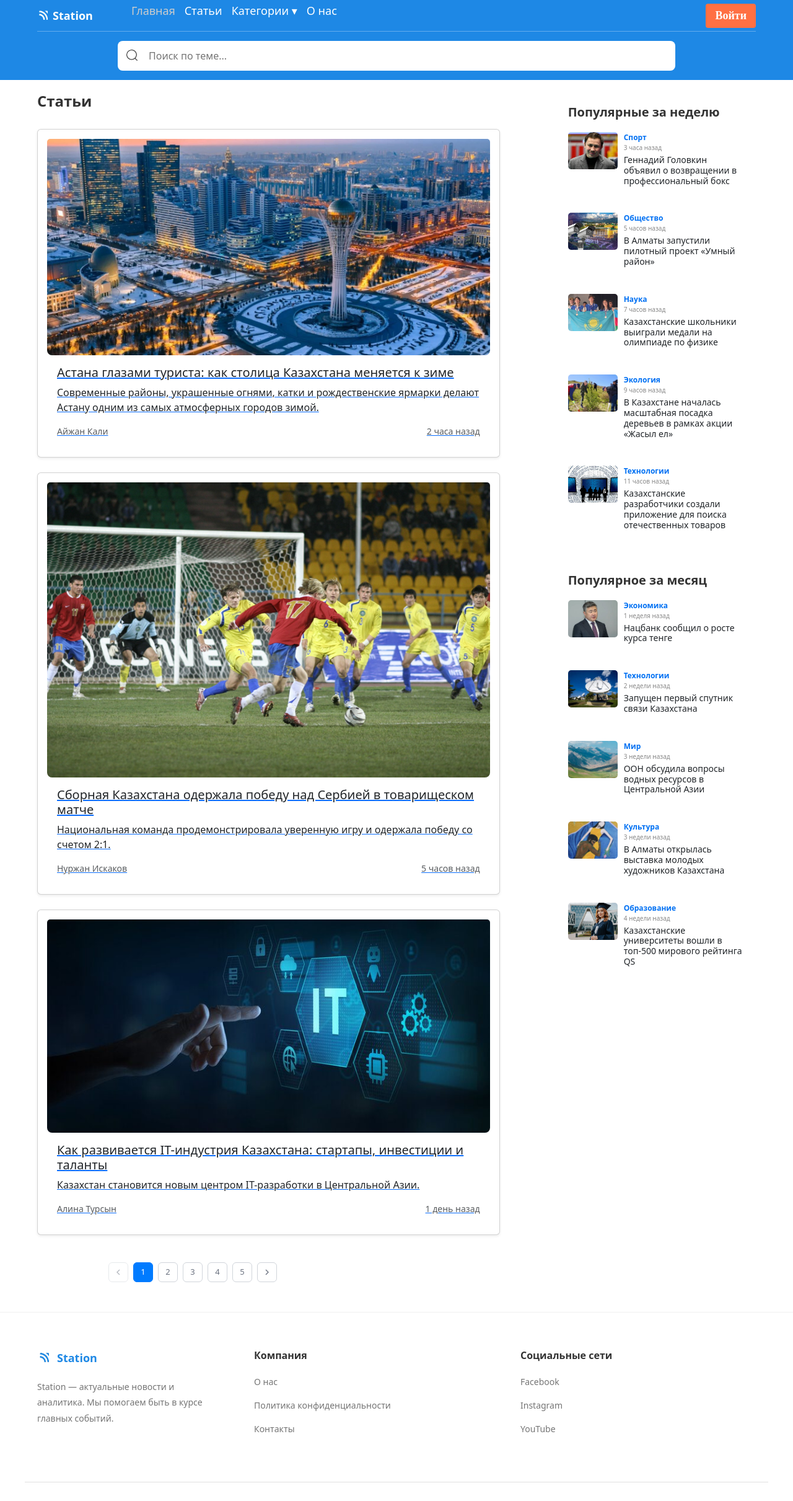
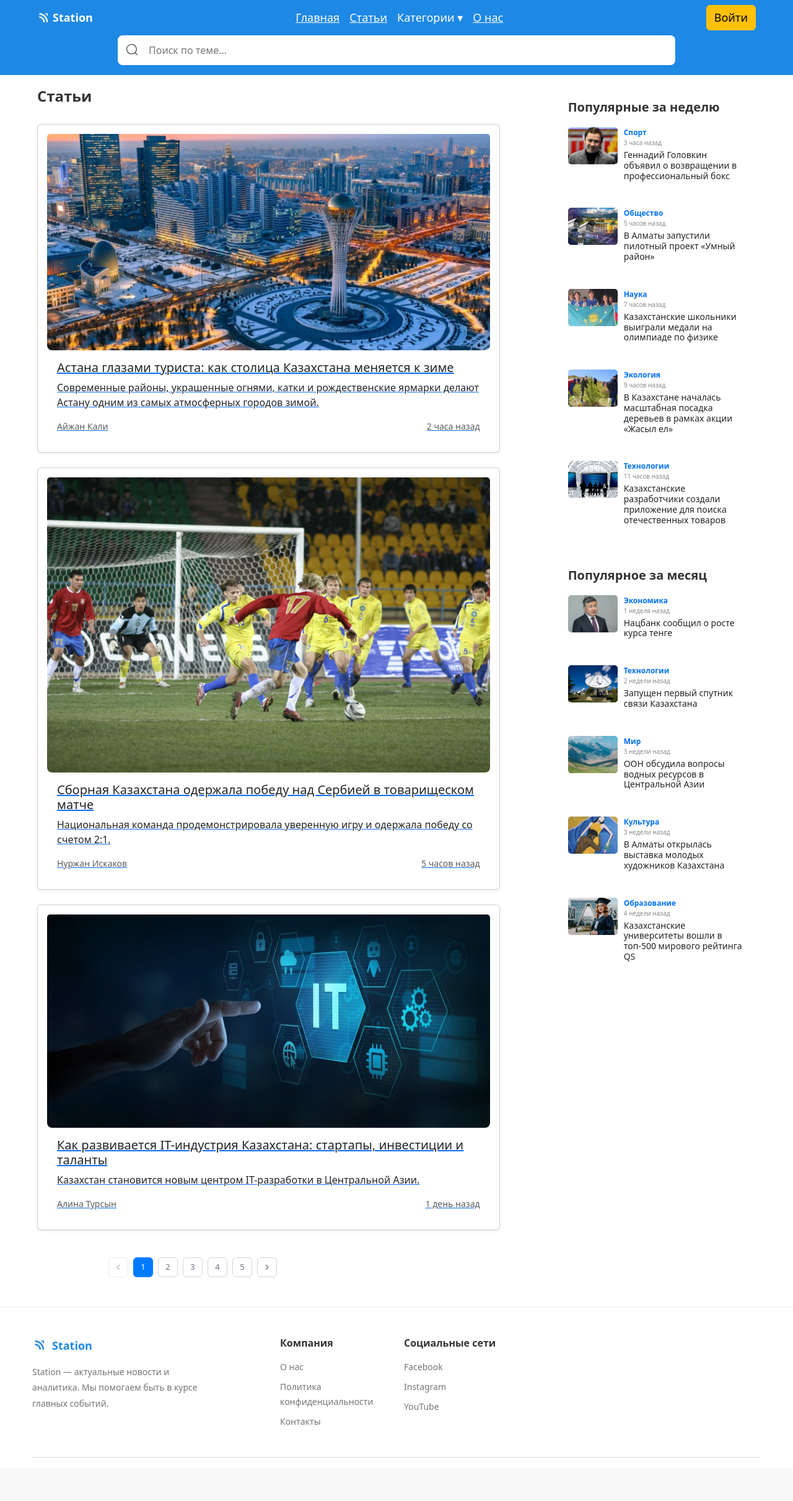
Before and after one commit to zhantixx/station, a Next.js app in the folder station-site/: page /statya in a window 1280 px wide. Shown: the whole page at 62% size. After the commit the page ends 2367 px from the top, so only its background shows below. Built offline with nearby package versions, Linux system fonts and the light colour scheme.

Commit message:
Header & Footer под bootstrap

```diff
--- a/station-site/components/Footer.jsx
+++ b/station-site/components/Footer.jsx
@@ -1,41 +1,173 @@
 "use client";
 
 import React from "react";
-import styles from "./Footer.module.css";
+import { Container, Row, Col } from "react-bootstrap";
 
 export default function Footer() {
   return (
-    <footer className={styles.mainFooter}>
-      <div className={styles.footerContainer}>
-        <div className={`${styles.footerColumn} ${styles.footerBrand}`}>
-          <a href="/" className={styles.footerLogo}>
-            <img src="/image/logo footer.png" alt="Лого Station" className={styles.logoImage} />
+    <footer
+      className="pt-5 pb-3"
+      style={{
+        backgroundColor: "white",
+        borderTop: "1px solid #f0f0f0",
+      }}
+    >
+      <Container style={{ maxWidth: "1200px" }}>
+        <Row className="gy-4">
+
+          {/* БРЕНД */}
+          <Col xs={12} md={6} lg={4}>
+            <a
+              href="/"
+              className="d-flex align-items-center mb-3 text-decoration-none"
+              style={{
+                color: "#1e88e5",
+                fontSize: "18px",
+                fontWeight: "bold",
+              }}
+            >
+              <img
+                src="/image/logo footer.png"
+                alt="Лого Station"
+                style={{
+                  width: "24px",
+                  height: "24px",
+                  marginRight: "8px",
+                }}
+              />
               <span>Station</span>
             </a>
-          <p className={styles.brandDescription}>
+
+            <p
+              style={{
+                fontSize: "14px",
+                lineHeight: "1.8",
+                color: "#757575",
+                marginBottom: "20px",
+                maxWidth: "300px",
+              }}
+            >
               Station — актуальные новости и аналитика. Мы помогаем быть в курсе главных событий.
             </p>
-        </div>
+          </Col>
 
-        <div className={styles.footerColumn}>
-          <h4 className={styles.columnTitle}>Компания</h4>
-          <ul className={styles.footerLinks}>
-            <li><a href="/about">О нас</a></li>
-            <li><a href="#">Политика конфиденциальности</a></li>
-            <li><a href="#">Контакты</a></li>
+          {/* КОМПАНИЯ */}
+          <Col xs={6} md={3} lg={2}>
+            <h5
+              className="mb-3"
+              style={{ fontSize: "16px", fontWeight: "bold", color: "#333" }}
+            >
+              Компания
+            </h5>
+            <ul className="list-unstyled">
+              <li className="mb-2">
+                <a
+                  href="/about"
+                  style={{
+                    textDecoration: "none",
+                    color: "#757575",
+                    fontSize: "14px",
+                  }}
+                  className="footer-link"
+                >
+                  О нас
+                </a>
+              </li>
+
+              <li className="mb-2">
+                <a
+                  href="#"
+                  style={{
+                    textDecoration: "none",
+                    color: "#757575",
+                    fontSize: "14px",
+                  }}
+                  className="footer-link"
+                >
+                  Политика конфиденциальности
+                </a>
+              </li>
+
+              <li className="mb-2">
+                <a
+                  href="#"
+                  style={{
+                    textDecoration: "none",
+                    color: "#757575",
+                    fontSize: "14px",
+                  }}
+                  className="footer-link"
+                >
+                  Контакты
+                </a>
+              </li>
             </ul>
-        </div>
+          </Col>
 
-        <div className={styles.footerColumn}>
-          <h4 className={styles.columnTitle}>Социальные сети</h4>
-          <ul className={styles.footerLinks}>
-            <li><a href="#">Facebook</a></li>
-            <li><a href="#">Instagram</a></li>
-            <li><a href="#">YouTube</a></li>
+          {/* СОЦСЕТИ */}
+          <Col xs={6} md={3} lg={2}>
+            <h5
+              className="mb-3"
+              style={{ fontSize: "16px", fontWeight: "bold", color: "#333" }}
+            >
+              Социальные сети
+            </h5>
+            <ul className="list-unstyled">
+              <li className="mb-2">
+                <a
+                  href="#"
+                  style={{
+                    textDecoration: "none",
+                    color: "#757575",
+                    fontSize: "14px",
+                  }}
+                  className="footer-link"
+                >
+                  Facebook
+                </a>
+              </li>
+
+              <li className="mb-2">
+                <a
+                  href="#"
+                  style={{
+                    textDecoration: "none",
+                    color: "#757575",
+                    fontSize: "14px",
+                  }}
+                  className="footer-link"
+                >
+                  Instagram
+                </a>
+              </li>
+
+              <li className="mb-2">
+                <a
+                  href="#"
+                  style={{
+                    textDecoration: "none",
+                    color: "#757575",
+                    fontSize: "14px",
+                  }}
+                  className="footer-link"
+                >
+                  YouTube
+                </a>
+              </li>
             </ul>
-        </div>
-      </div>
-      <div className={styles.footerDivider}></div>
+          </Col>
+        </Row>
+
+        {/* Нижняя линия */}
+        <div
+          style={{
+            height: "1px",
+            backgroundColor: "#e0e0e0",
+            marginTop: "30px",
+            marginBottom: "0",
+          }}
+        ></div>
+      </Container>
     </footer>
   );
 }
--- a/station-site/components/Footer.module.css
+++ /dev/null
@@ -1,88 +0,0 @@
-.mainFooter {
-  background-color: white;
-  padding-top: 60px;
-  padding-bottom: 30px;
-  border-top: 1px solid #f0f0f0;
-}
-
-.footerContainer {
-  max-width: 1200px;
-  margin: 0 auto;
-  padding: 0 20px;
-  display: flex;
-  justify-content: space-between;
-  gap: 50px;
-  align-items: flex-start;
-  flex-wrap: wrap;
-}
-
-.footerColumn {
-  padding-bottom: 30px;
-}
-
-.footerBrand {
-  flex: 2;
-  max-width: 300px;
-}
-
-.footerLogo {
-  display: flex;
-  align-items: center;
-  text-decoration: none;
-  color: #1e88e5;
-  font-size: 18px;
-  font-weight: bold;
-  margin-bottom: 20px;
-}
-
-.footerLogo .logoImage {
-  width: 24px;
-  height: 24px;
-  margin-right: 8px;
-}
-
-.brandDescription {
-  font-size: 14px;
-  line-height: 1.8;
-  color: #757575;
-  margin-bottom: 20px;
-}
-
-.footerColumn:not(.footerBrand) {
-  flex: 1;
-}
-
-.columnTitle {
-  font-size: 16px;
-  font-weight: bold;
-  color: #333;
-  margin-bottom: 20px;
-}
-
-.footerLinks {
-  list-style: none;
-  padding: 0;
-  margin: 0;
-}
-
-.footerLinks li {
-  margin-bottom: 14px;
-}
-
-.footerLinks a {
-  text-decoration: none;
-  color: #757575;
-  font-size: 14px;
-  transition: color 0.2s;
-}
-
-.footerLinks a:hover {
-  color: #333;
-}
-
-.footerDivider {
-  height: 1px;
-  background-color: #e0e0e0;
-  max-width: 1200px;
-  margin: 30px auto 0 auto;
-}
--- a/station-site/components/Header.jsx
+++ b/station-site/components/Header.jsx
@@ -1,8 +1,8 @@
 "use client";
 
-import React, { useState, useEffect } from "react";
+import React, { useState } from "react";
 import { useRouter } from "next/navigation";
-import styles from "./Header.module.css";
+import { Container, Button } from "react-bootstrap";
 import { useAuth } from "../lib/AuthContext";
 
 export default function Header() {
@@ -11,48 +11,18 @@ export default function Header() {
 
   const [searchValue, setSearchValue] = useState("");
   const [showCategories, setShowCategories] = useState(false);
-  const [mounted, setMounted] = useState(false);
-
-  useEffect(() => {
-    setMounted(true);
-  }, []);
-
-  const handleAuthClick = () => {
-    router.push(isAuthenticated ? "/profile" : "/login");
-  };
-
 
   const categories = [
-    "Политика",
-    "Спорт",
-    "Технологии",
-    "Игры",
-    "Музыка",
-    "Финансы",
-    "Путешествия",
-    "Культура",
-    "Кино",
-    "Здоровье",
-    "Наука",
-    "Образование",
+    "Политика","Спорт","Технологии","Игры","Музыка","Финансы",
+    "Путешествия","Культура","Кино","Здоровье","Наука","Образование"
   ];
 
-
   const categoryRoutes = {
-    "Политика": "/politics",
-    "Спорт": "/sports",
-    "Технологии": "/tech",
-    "Игры": "/games",
-    "Музыка": "/music",
-    "Финансы": "/finance",
-    "Путешествия": "/travel",
-    "Культура": "/culture",
-    "Кино": "/movies",
-    "Здоровье": "/health",
-    "Наука": "/science",
-    "Образование": "/education",
+    "Политика": "/politics","Спорт": "/sports","Технологии": "/tech",
+    "Игры": "/games","Музыка": "/music","Финансы": "/finance",
+    "Путешествия": "/travel","Культура": "/culture","Кино": "/movies",
+    "Здоровье": "/health","Наука": "/science","Образование": "/education",
   };
-
 
   const handleSearch = (e) => {
     if (e.key === "Enter" && searchValue.trim() !== "") {
@@ -60,74 +30,84 @@ export default function Header() {
     }
   };
 
-
   const handleCategoryClick = (category) => {
     const route = categoryRoutes[category];
     if (route) router.push(route);
     setShowCategories(false);
   };
 
+  const handleAuthClick = () => {
+    router.push(isAuthenticated ? "/profile" : "/login");
+  };
+
   return (
-    <header className={styles.header}>
-      <div className={styles.navContainer}>
-        <nav className={styles.navbarTop}>
-          <a href="/news" className={styles.logo}>
-            <img src="/image/logo header.png" alt="Лого" className={styles.logoImage} />
-            <span>Station</span>
+    <header style={{ backgroundColor: "#1e88e5", width: "100%" }}>
+      <Container style={{ maxWidth: "1200px", padding: "0 20px" }}>
+        {/* Навигация верхняя */}
+        <div className="d-flex align-items-center justify-content-between py-2">
+          <a href="/news" className="d-flex align-items-center text-white text-decoration-none" style={{ fontSize: "18px", fontWeight: "bold" }}>
+            <img src="/image/logo header.png" alt="Лого" style={{ width: "20px", height: "20px", marginRight: "5px" }} />
+            Station
           </a>
 
-          <ul className={styles.navLinks}>
-            <li><a href="/news" className={styles.active}>Главная</a></li>
-            <li><a href="/statya">Статьи</a></li>
+          <nav className="d-flex align-items-center gap-3">
+            <a href="/news" className="text-white" style={{ fontSize: "18px" }}>Главная</a>
+            <a href="/statya" className="text-white" style={{ fontSize: "18px" }}>Статьи</a>
 
-
-            <li className={styles.categoriesWrapper}>
+            {/* Категории кастом */}
+            <div className="position-relative">
               <span
-                className={styles.categoriesButton}
-                onClick={() => setShowCategories((prev) => !prev)}
+                className="text-white"
+                style={{ fontSize: "18px", cursor: "pointer" }}
+                onClick={() => setShowCategories(!showCategories)}
               >
                 Категории ▾
               </span>
-
               {showCategories && (
-                <div className={styles.categoriesDropdown}>
+                <div
+                  className="position-absolute bg-white shadow-sm p-2 rounded"
+                  style={{ top: "30px", left: 0, width: "200px", zIndex: 50 }}
+                >
                   {categories.map((cat) => (
                     <div
                       key={cat}
-                      className={styles.categoryItem}
+                      className="py-1 px-2 rounded"
+                      style={{ cursor: "pointer" }}
                       onClick={() => handleCategoryClick(cat)}
+                      onMouseOver={(e) => e.currentTarget.style.backgroundColor = "#f0f0f0"}
+                      onMouseOut={(e) => e.currentTarget.style.backgroundColor = "white"}
                     >
                       {cat}
                     </div>
                   ))}
                 </div>
               )}
-            </li>
+            </div>
 
-            <li><a href="/about">О нас</a></li>
-          </ul>
+            <a href="/about" className="text-white" style={{ fontSize: "18px" }}>О нас</a>
+          </nav>
 
-          <button className={styles.loginButton} onClick={handleAuthClick}>
+          {/* Кнопка входа */}
+          <Button variant="warning" onClick={handleAuthClick} style={{ fontSize: "18px" }}>
             {isAuthenticated ? "Личный кабинет" : "Войти"}
-          </button>
-        </nav>
+          </Button>
+        </div>
 
-        <div className={styles.divider}></div>
-
-        <div className={styles.searchSection}>
-          <div className={styles.searchWrapper}>
-            <img src="/image/search.png" className={styles.searchIcon} alt="search" />
+        {/* Поиск */}
+        <div className="d-flex justify-content-center pb-3">
+          <div className="position-relative w-100" style={{ maxWidth: "900px" }}>
+            <img src="/image/search.png" alt="search" style={{ position: "absolute", top: "50%", left: "14px", transform: "translateY(-50%)", width: "20px", height: "20px", opacity: 0.75, pointerEvents: "none" }} />
             <input
               type="text"
               placeholder="Поиск по теме..."
-              className={styles.searchInput}
               value={searchValue}
               onChange={(e) => setSearchValue(e.target.value)}
               onKeyDown={handleSearch}
+              style={{ width: "100%", padding: "12px 15px 12px 50px", fontSize: "16px", borderRadius: "8px", border: "none", outline: "none" }}
             />
           </div>
         </div>
-      </div>
+      </Container>
     </header>
   );
 }
```
Also changed, not shown: station-site/components/ArticleCard.module.css (deleted, +0 -74 lines). Lines whose indentation alone changed are shown as unchanged.
